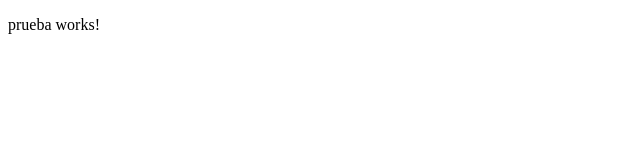
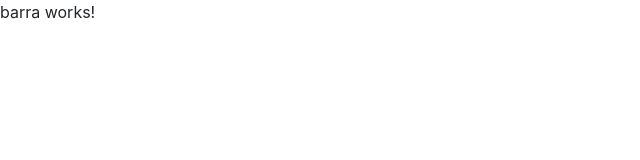
Before and after one commit to alefari/Proyecto-Informacion, an Angular app: page / in a window 1280 px wide. Shown: the top 160 px of the page, without its empty margins (0-640 px from the left). Built offline with nearby package versions, Linux system fonts and the light colour scheme.

Commit message:
Proyecto Reiniciado

```diff
--- a/package.json
+++ b/package.json
@@ -21,6 +21,7 @@
     "@angular/platform-browser-dynamic": "^6.1.0",
     "@angular/router": "^6.1.0",
     "core-js": "^2.5.4",
+    "ngx-bootstrap": "^3.0.1",
     "rxjs": "~6.2.0",
     "zone.js": "~0.8.26"
   },
--- a/src/app/app.component.html
+++ b/src/app/app.component.html
@@ -1 +1 @@
-<app-prueba></app-prueba>
+<app-barra></app-barra>
--- a/src/app/app.module.ts
+++ b/src/app/app.module.ts
@@ -2,12 +2,12 @@ import { BrowserModule } from '@angular/platform-browser';
 import { NgModule } from '@angular/core';
 
 import { AppComponent } from './app.component';
-import { PruebaComponent } from './components/prueba/prueba.component';
+import { BarraComponent } from './components/barra/barra.component';
 
 @NgModule({
   declarations: [
     AppComponent,
-    PruebaComponent
+    BarraComponent,
   ],
   imports: [
     BrowserModule
--- /dev/null
+++ b/src/app/components/barra/barra.component.html
@@ -0,0 +1,3 @@
+<p>
+  barra works!
+</p>
--- /dev/null
+++ b/src/app/components/barra/barra.component.ts
@@ -0,0 +1,15 @@
+import { Component, OnInit } from '@angular/core';
+
+@Component({
+  selector: 'app-barra',
+  templateUrl: './barra.component.html',
+  styleUrls: ['./barra.component.scss']
+})
+export class BarraComponent implements OnInit {
+
+  constructor() { }
+
+  ngOnInit() {
+  }
+
+}
--- a/src/app/components/prueba/prueba.component.html
+++ /dev/null
@@ -1,3 +0,0 @@
-<p>
-  prueba works!
-</p>
--- a/src/app/components/prueba/prueba.component.ts
+++ /dev/null
@@ -1,15 +0,0 @@
-import { Component, OnInit } from '@angular/core';
-
-@Component({
-  selector: 'app-prueba',
-  templateUrl: './prueba.component.html',
-  styleUrls: ['./prueba.component.scss']
-})
-export class PruebaComponent implements OnInit {
-
-  constructor() { }
-
-  ngOnInit() {
-  }
-
-}
--- a/src/index.html
+++ b/src/index.html
@@ -1,10 +1,10 @@
 <!doctype html>
 <html lang="en">
 <head>
+  <link href="https://maxcdn.bootstrapcdn.com/bootstrap/4.0.0/css/bootstrap.min.css" rel="stylesheet">
   <meta charset="utf-8">
   <title>ProyectoInfo</title>
   <base href="/">
-
   <meta name="viewport" content="width=device-width, initial-scale=1">
   <link rel="icon" type="image/x-icon" href="favicon.ico">
 </head>
```
Also changed, not shown: src/app/components/barra/barra.component.scss (added), 2 other files (tests, documents, lock files or other folders).
